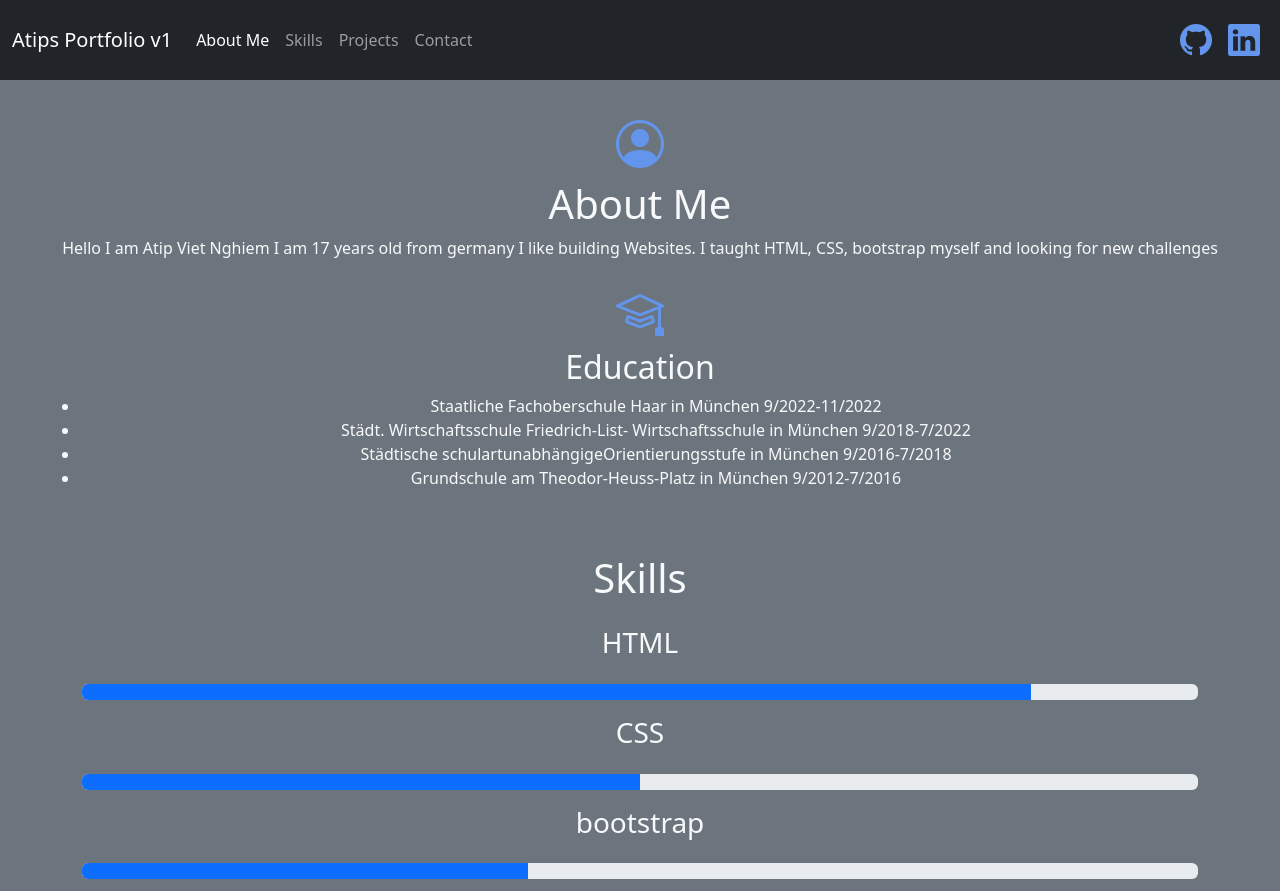
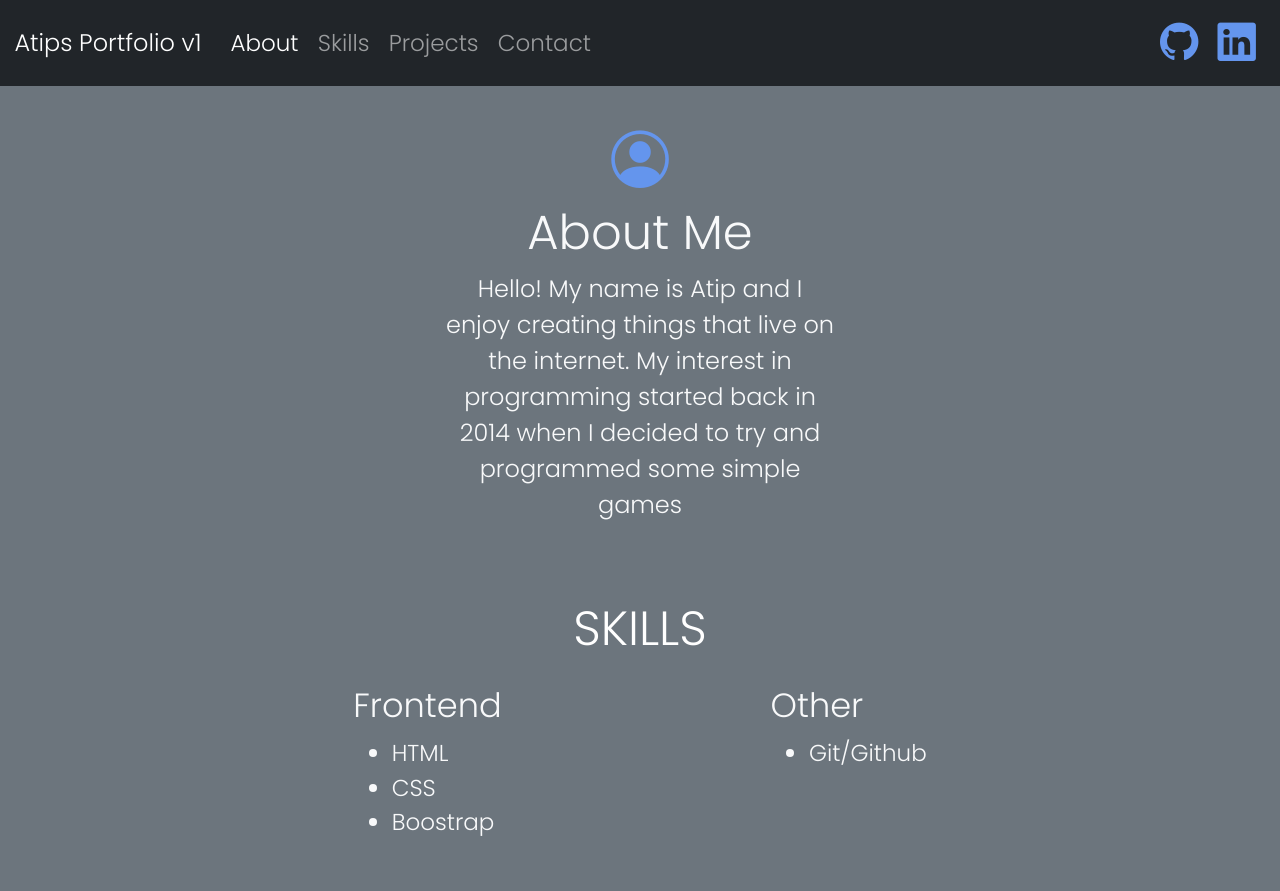
Before and after one commit to Atipbeep/atipbeep.github.io, a plain HTML site: page index.html in a window 1280 px wide. Shown: the top 891 px of the page. Drawn offline with nearby package versions, Linux system fonts and the light colour scheme.

Commit message:
redesign

```diff
--- a/index.html
+++ b/index.html
@@ -7,12 +7,14 @@
     <link href="https://cdn.jsdelivr.net/npm/bootstrap@5.2.3/dist/css/bootstrap.min.css" rel="stylesheet" integrity="sha384-rbsA2VBKQhggwzxH7pPCaAqO46MgnOM80zW1RWuH61DGLwZJEdK2Kadq2F9CUG65" crossorigin="anonymous">
     <link rel="stylesheet" href="https://cdn.jsdelivr.net/npm/bootstrap-icons@1.10.2/font/bootstrap-icons.css">
     <link rel="stylesheet" href="style.css">
+    <link rel="preconnect" href="https://fonts.googleapis.com"><link rel="preconnect" href="https://fonts.gstatic.com" crossorigin><link href="https://fonts.googleapis.com/css2?family=Poppins:wght@300&display=swap" rel="stylesheet">
+    <style> @import url('https://fonts.googleapis.com/css2?family=Poppins:wght@300&display=swap'); </style>
     <title>Portfolio V1</title>
 </head>
 <body class="text-light bg-secondary">
 
 <!--Navbar-->
-    <nav class="navbar navbar-expand-lg bg-dark navbar-dark py-2 fixed-top ">
+    <nav class="navbar navbar-expand-lg bg-dark navbar-dark py-1 fixed-top ">
         <div class="container-fluid">
           <a class="navbar-brand " href="#">Atips Portfolio v1</a>
           <button class="navbar-toggler" type="button" data-bs-toggle="collapse" data-bs-target="#navbarNav">
@@ -21,7 +23,7 @@
           <div class="collapse navbar-collapse" id="navbarNav">
             <ul class="navbar-nav">
               <li class="nav-item">
-                <a class="nav-link active" aria-current="page" href="#About Me">About Me</a>
+                <a class="nav-link active" aria-current="page" href="#About Me">About</a>
               </li>
               <li class="nav-item">
                 <a class="nav-link" href="#skills">Skills</a>
@@ -46,44 +48,38 @@
         </div>
       </nav>
 
-<!--About Me-->
+<!--About Me and Education-->
       <section id="About Me" class="p-5 bg-secondary text-light text-center">
         <i class="bi bi-person-circle" style="font-size: 3rem; color: cornflowerblue;"></i>
         <h1>About Me</h1>
-        <p>Hello I am Atip Viet Nghiem I am 17 years old from germany I like building Websites. I taught HTML, CSS, bootstrap myself and looking for new challenges</p>
-        <i class="bi-mortarboard" style="font-size: 3rem; color: cornflowerblue;"></i>
-        <h2>Education</h2>
-        <ul>
-            <li class="text-declartion-none">Staatliche Fachoberschule Haar in München 9/2022-11/2022</li>
-            <li class="text-declartion-none">Städt. Wirtschaftsschule Friedrich-List- Wirtschaftsschule in München 9/2018-7/2022</li>
-            <li class="text-declartion-none">Städtische schulartunabhängigeOrientierungsstufe in München 9/2016-7/2018</li>
-            <li class="text-declartion-none">Grundschule am Theodor-Heuss-Platz in München 9/2012-7/2016</li>
-        </ul>
-      </section>
+        <div class="d-flex justify-content-center">
+          <div class="col-lg-4 ms-"><p class="lead">Hello! My name is Atip and I enjoy creating things that live on the internet. My interest in programming started back in 2014 when I decided to try and programmed some simple games</p></div>
+        </div>
+     </section>
 
 <!--Skills-->
-      <section id="skills" class="pb-5 bg-secondary text-light">
+      <section id="skills" class="bg-secondary text-light">
         <div class="container">
-          <h1 class="text-center">Skills</h1>
-              <div>
-                <h3 class="p-3 text-center">HTML</h3>
-                      <div class="progress">
-                          <div class="progress-bar" role="progressbar" aria-label="Example with label" style="width: 85%;" aria-valuenow="25" aria-valuemin="0" aria-valuemax="100"></div>
-                      </div>
-              </div>
-              <div>
-                  <h3 class="p-3 text-center">CSS</h3>
-                      <div class="progress">
-                          <div class="progress-bar" role="progressbar" aria-label="Example with label" style="width: 50%;" aria-valuenow="25" aria-valuemin="0" aria-valuemax="100"></div>
-                      </div>
-              </div>
-              <div>
-                  <h3 class="p-3 text-center">bootstrap</h3>
-                      <div class="progress">
-                          <div class="progress-bar" role="progressbar" aria-label="Example with label" style="width: 40%;" aria-valuenow="25" aria-valuemin="0" aria-valuemax="100"></div>
-                      </div>
-              </div>
+          <h1 class="page-section-heading text-center text-uppercase text-white pb-3 fs-1">Skills</h1>
+          <div class="divider-custom divider-light">
+              <div class="divider-custom-line"></div>
+              <div class="divider-custom-line"></div>
           </div>
+          <div class="d-flex justify-content-evenly">
+            <div>
+              <h3>Frontend</h3>
+              <ul>
+                <li>HTML</li>
+                <li>CSS</li>
+                <li>Boostrap</li>
+              </ul>
+            </div>
+            <div>
+              <h3>Other</h3>
+              <ul>
+                <li>Git/Github</li>
+              </ul>
+            </div>
       </section>
 
 <!--Projects-->
--- a/style.css
+++ b/style.css
@@ -3,3 +3,8 @@ body::before {
     content: '';
     height: 60px;
 }
+
+* {
+    font-family: 'Poppins', sans-serif;
+    font-size: 1.2rem;
+}
```
